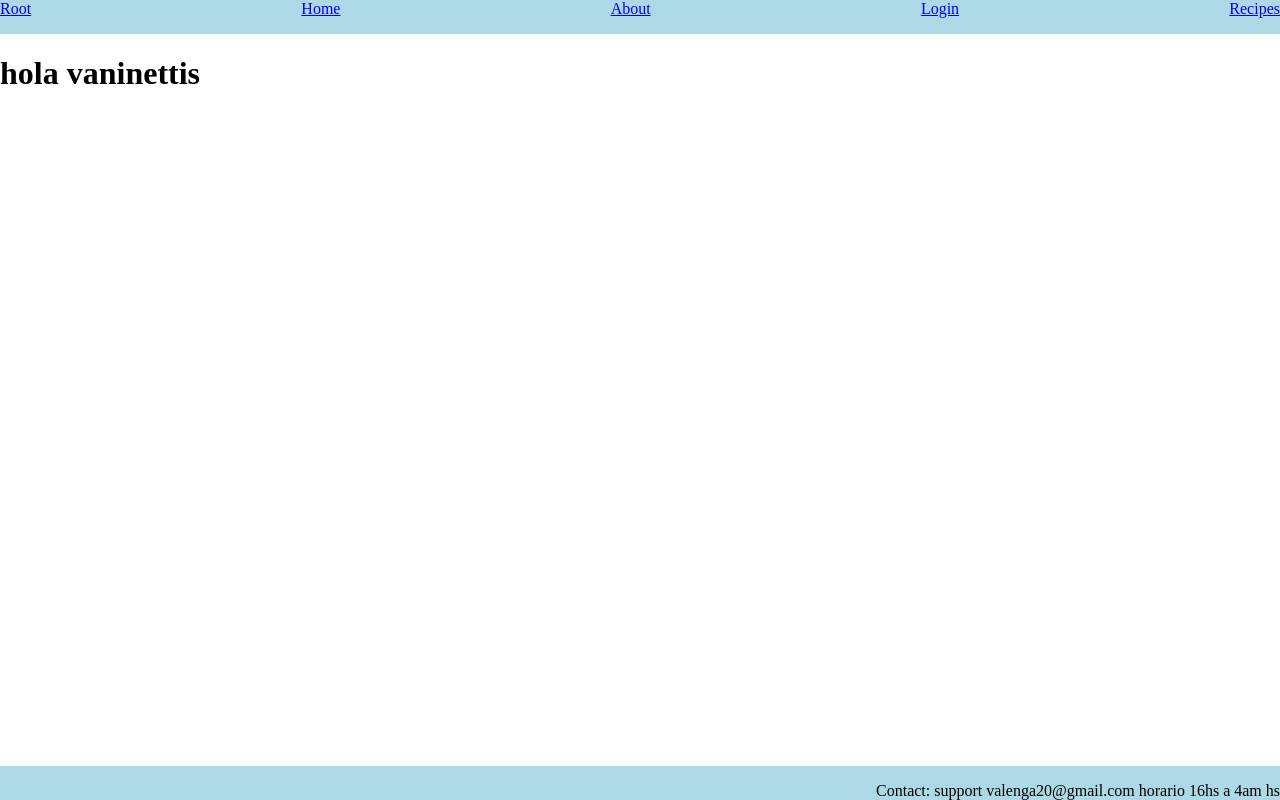
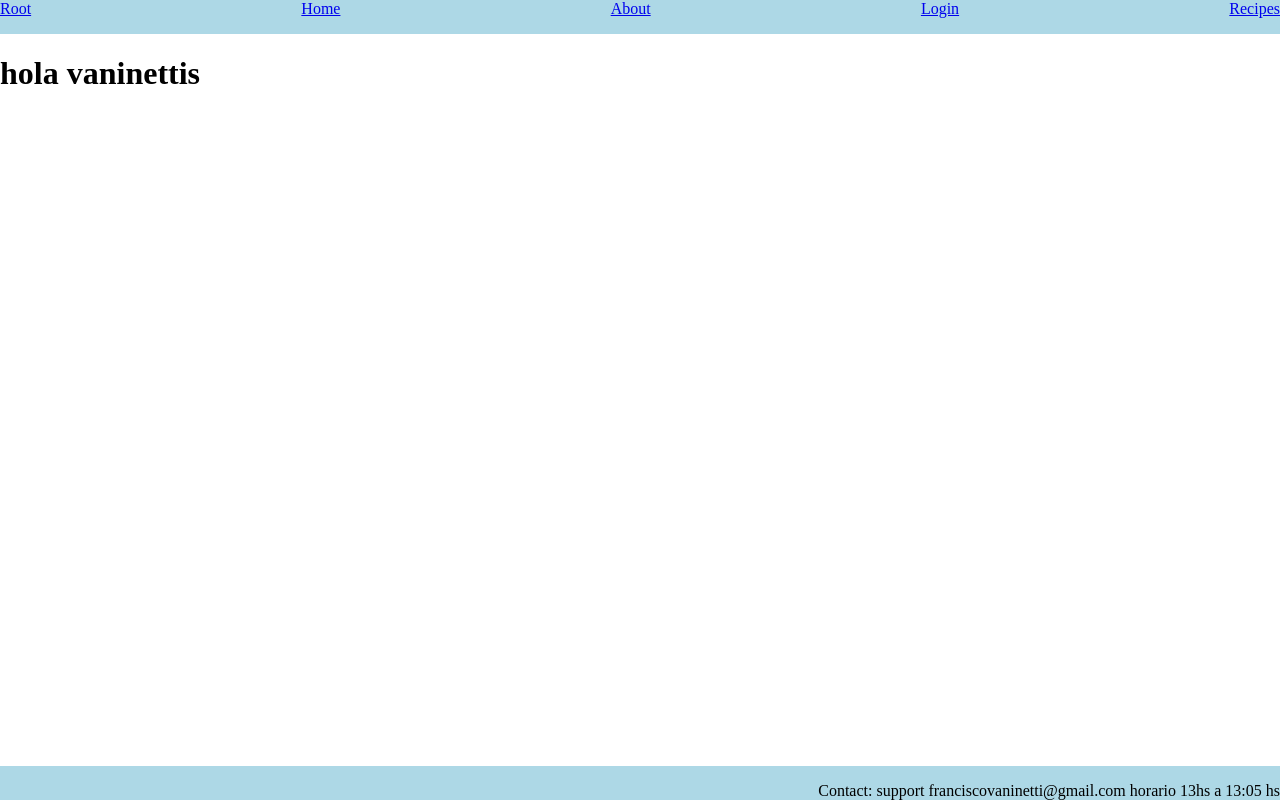
Before and after one commit to carlon702/recetapp-Front, a Next.js app: page / in a window 1280 px wide. Built offline with nearby package versions, Linux system fonts and the light colour scheme.

Commit message:
Update Footer.tsx

```diff
--- a/app/components/layout/Footer.tsx
+++ b/app/components/layout/Footer.tsx
@@ -14,7 +14,7 @@ const Footer = () => {
         width: " 100%",
       }}
     >
-      Contact: support valenga20@gmail.com horario 16hs a 4am hs
+      Contact: support franciscovaninetti@gmail.com horario 13hs a 13:05 hs
     </div>
   );
 };
```
